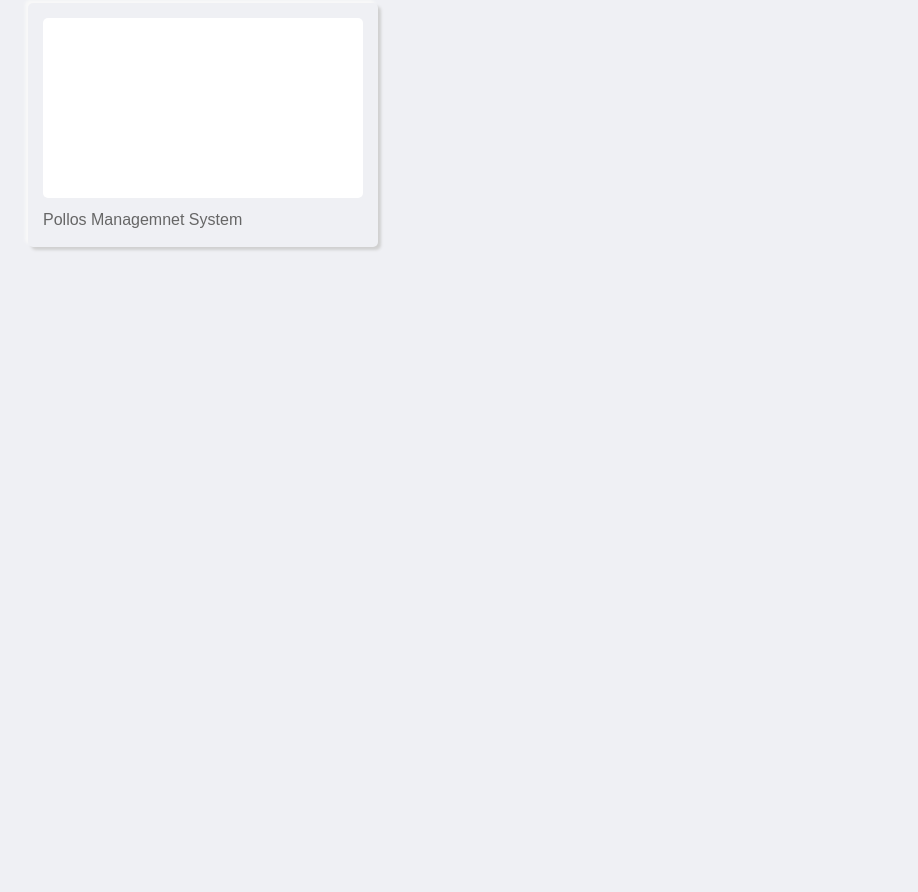
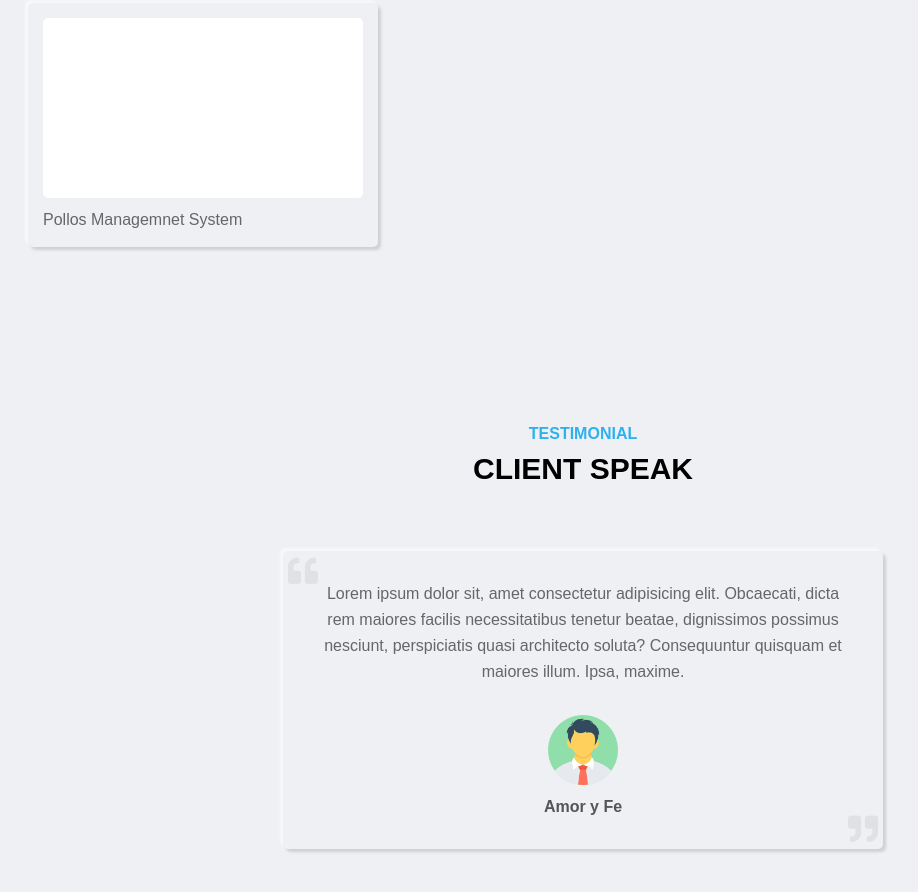
Before and after one commit to AJRego/portfolio, a plain HTML site: page index.html in a window 1280 px wide. Shown: the part 3404-4296 px from the top of the page, without its empty margins (57-975 px from the left). Before the commit the page ends 3746 px from the top, so only its background shows below. Drawn offline with Linux system fonts and the light colour scheme; a web font is replaced by a local one.

Commit message:
Start testimonial section

```diff
--- a/css/style.css
+++ b/css/style.css
@@ -1047,3 +1047,56 @@ portfolio popup
 .portfolio-popup .pp-next {
   right: 15px;
 }
+
+/*------------------------
+testimonial section
+------------------------*/
+.testimonial-section {
+  padding: 80px 0 80px;
+  min-height: 100vh;
+}
+.testimonial-section .testi-box {
+  width: 100%;
+  max-width: 600px;
+  margin: auto;
+}
+.testimonial-section .testi-slider {
+  border-radius: 5px;
+}
+.testimonial-section .testi-item {
+  padding: 30px;
+  text-align: center;
+  position: relative;
+}
+.testimonial-section .testi-item i {
+  position: absolute;
+  font-size: 30px;
+  color: var(--text-black-600);
+  opacity: 0.1;
+}
+.testimonial-section .testi-item i.left {
+  left: 5px;
+  top: 5px;
+}
+.testimonial-section .testi-item i.right {
+  right: 5px;
+  bottom: 5px;
+}
+.testimonial-section .testi-item p {
+  font-size: 16px;
+  line-height: 26px;
+  color: var(--text-black-600);
+  margin: 0 0 30px;
+}
+.testimonial-section .testi-item img {
+  max-width: 70px;
+  display: inline-block;
+  width: 100%;
+}
+.testimonial-section .testi-item span {
+  display: block;
+  margin: 10px 0 0;
+  font-weight: 600;
+  font-size: 16px;
+  color: var(--text-black-700);
+}
--- a/index.html
+++ b/index.html
@@ -675,6 +675,42 @@
     </section>
     <!-- portfolio section end -->
 
+    <!-- testimonial section start -->
+    <section class="testimonial-section section">
+      <div class="container">
+        <div class="row">
+          <div class="section-title">
+            <h2 data-heading="testimonial">Client Speak</h2>
+          </div>
+        </div>
+        <div class="row">
+          <div class="testi-box">
+            <div class="testi-slider outer-shadow">
+              <div class="testi-slider-container">
+                <!-- testi item start -->
+                <div class="testi-item">
+                  <i class="fas fa-quote-left left"></i>
+                  <i class="fas fa-quote-right right"></i>
+                  <p>
+                    Lorem ipsum dolor sit, amet consectetur adipisicing elit.
+                    Obcaecati, dicta rem maiores facilis necessitatibus tenetur
+                    beatae, dignissimos possimus nesciunt, perspiciatis quasi
+                    architecto soluta? Consequuntur quisquam et maiores illum.
+                    Ipsa, maxime.
+                  </p>
+                  <img src="img/testimonial/1.png" alt="testimonial">
+                  <span>Amor y Fe</span>
+                </div>
+                <!-- testi item end -->
+              </div>
+            </div>
+            <div class="testi-slider-nav"></div>
+          </div>
+        </div>
+      </div>
+    </section>
+    <!-- testimonial section end -->
+
     <!-- portfolio popup start -->
     <div class="pp portfolio-popup">
       <div class="pp-details">
```
